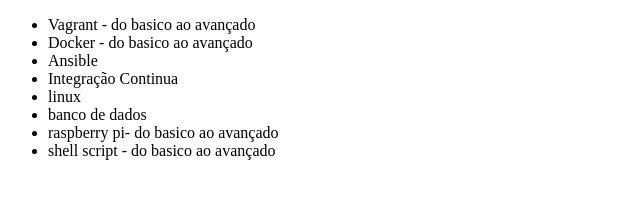
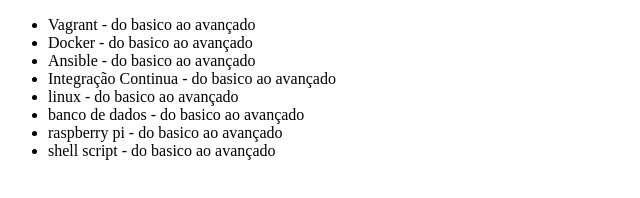
Before and after one commit to rafaelAZSO/alura_projeto, a plain HTML site: page index.html in a window 1280 px wide. Shown: the whole page, without its empty margins (0-640 px from the left). Drawn offline with Linux system fonts and the light colour scheme.

Commit message:
corrigindo todos bugs de nomes

```diff
--- a/index.html
+++ b/index.html
@@ -8,11 +8,11 @@
     <ul>
         <li>Vagrant - do basico ao avançado</li>
         <li>Docker - do basico ao avançado</li>
-        <li>Ansible</li>
-        <li>Integração Continua</li>
-        <li>linux</li>
-        <li>banco de dados</li>
-        <li>raspberry pi- do basico ao avançado</li>
+        <li>Ansible - do basico ao avançado</li>
+        <li>Integração Continua - do basico ao avançado</li>
+        <li>linux - do basico ao avançado</li>
+        <li>banco de dados - do basico ao avançado</li>
+        <li>raspberry pi - do basico ao avançado</li>
         <li>shell script - do basico ao avançado</li>
     </ul>
 </body>
```
